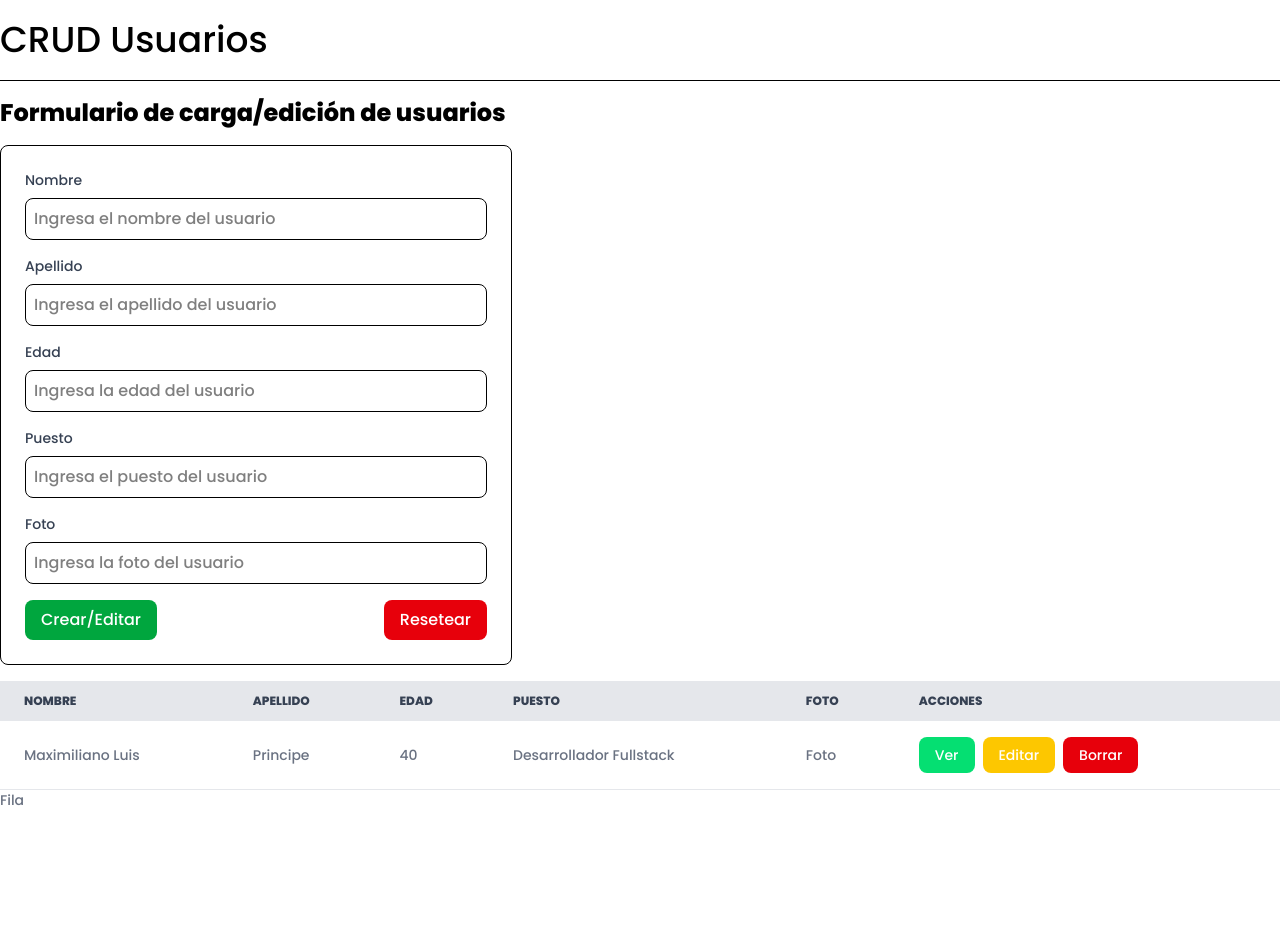
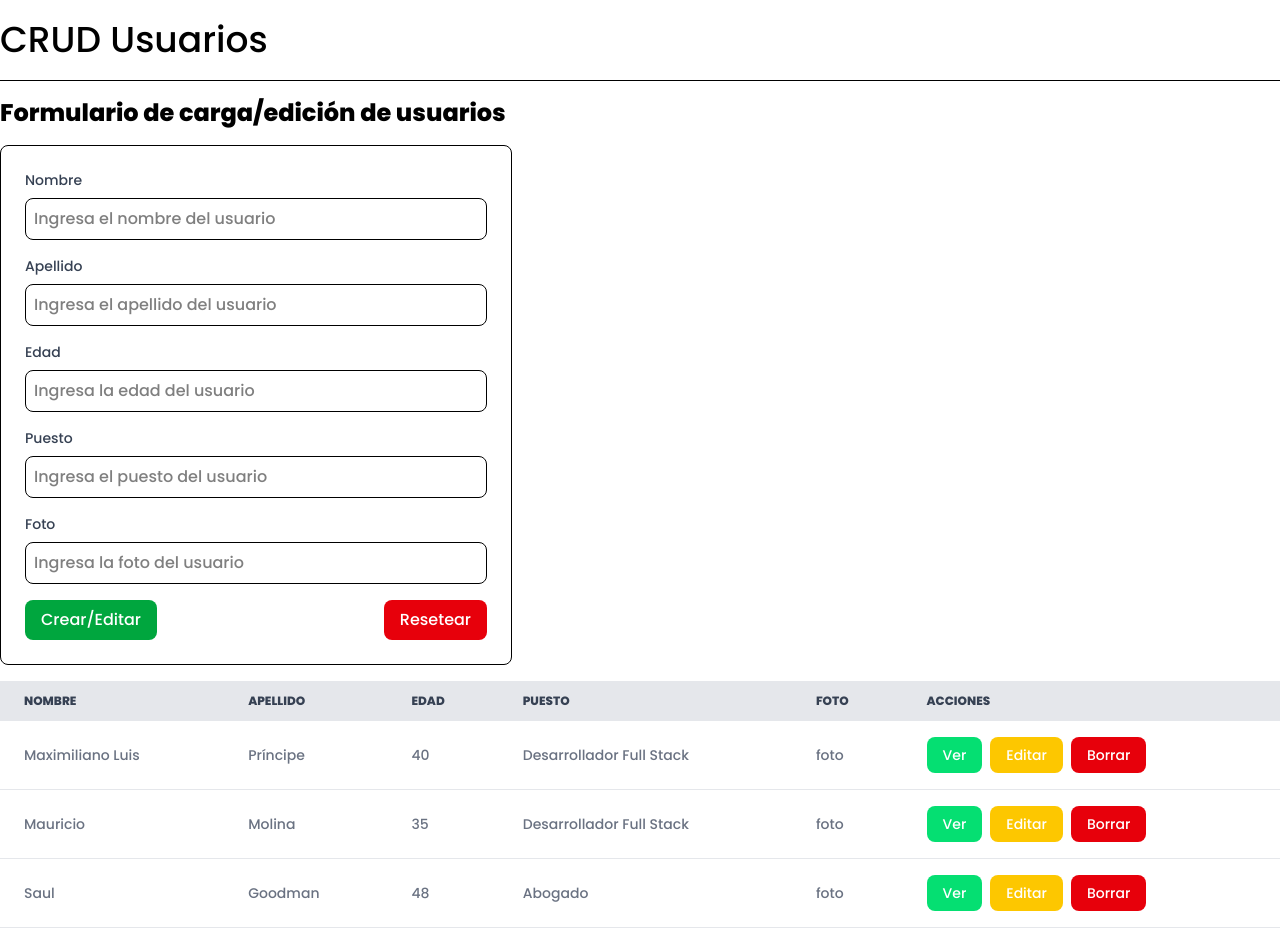
Before and after one commit to TICAMOLINA/desafio-16-CRUD-usuarios, a React (Vite) app: page / in a window 1280 px wide. Shown: the top 942 px of the page. Before the commit the page ends 810 px from the top, so only its background shows below. Built offline with nearby package versions, Linux system fonts and the light colour scheme.

Commit message:
Llevo las etiquetas tr y td de table al componente Fila.jsx, le paso desde UserList como props la lista de usuarios (USUARIOS.js) y la recibo dentro de filas, mostrando los usuarios en la aplicación

```diff
--- a/src/components/Fila.jsx
+++ b/src/components/Fila.jsx
@@ -1,7 +1,18 @@
 
-const Fila = () => {
+const Fila = ({ usuario }) => {
   return (
-    <div>Fila</div>
+    <tr className="bg-white border-b border-gray-200">
+      <td className="px-6 py-4">{usuario.nombre}</td>
+      <td className="px-6 py-4">{usuario.apellido}</td>
+      <td className="px-6 py-4">{usuario.edad}</td>
+      <td className="px-6 py-4">{usuario.puesto}</td>
+      <td className="px-6 py-4">{usuario.foto}</td>
+      <td className="px-6 py-4">
+        <button className="px-4 py-2 bg-green-400 text-white rounded-lg hover:bg-green-700 cursor-pointer mr-2">Ver</button>
+        <button className="px-4 py-2 bg-yellow-400 text-white rounded-lg hover:bg-yellow-700 cursor-pointer mr-2">Editar</button>
+        <button className="px-4 py-2 bg-red-600 text-white rounded-lg hover:bg-red-700 cursor-pointer mr-2">Borrar</button>
+      </td>
+    </tr>
   )
 }
 
--- a/src/components/UserList.jsx
+++ b/src/components/UserList.jsx
@@ -1,3 +1,4 @@
+import USUARIOS from "../constants/USUARIOS"
 import Fila from "./Fila"
 
 const UserList = () => {
@@ -14,21 +15,15 @@ const UserList = () => {
         </tr>
       </thead>
       <tbody>
-        <tr className="bg-white border-b border-gray-200">
-          <td className="px-6 py-4">Maximiliano Luis</td>
-          <td className="px-6 py-4">Principe</td>
-          <td className="px-6 py-4">40</td>
-          <td className="px-6 py-4">Desarrollador Fullstack</td>
-          <td className="px-6 py-4">Foto</td>
-          <td className="px-6 py-4">
-            <button className="px-4 py-2 bg-green-400 text-white rounded-lg hover:bg-green-700 cursor-pointer mr-2">Ver</button>
-            <button className="px-4 py-2 bg-yellow-400 text-white rounded-lg hover:bg-yellow-700 cursor-pointer mr-2">Editar</button>
-            <button className="px-4 py-2 bg-red-600 text-white rounded-lg hover:bg-red-700 cursor-pointer mr-2">Borrar</button>
-          </td>
-        </tr>
+
+        {
+          USUARIOS.map((usuario) => (
+            <Fila usuario={usuario} />
+
+          ))
+        }
       </tbody>
 
-    <Fila />
     </table>
   )
 }
```
